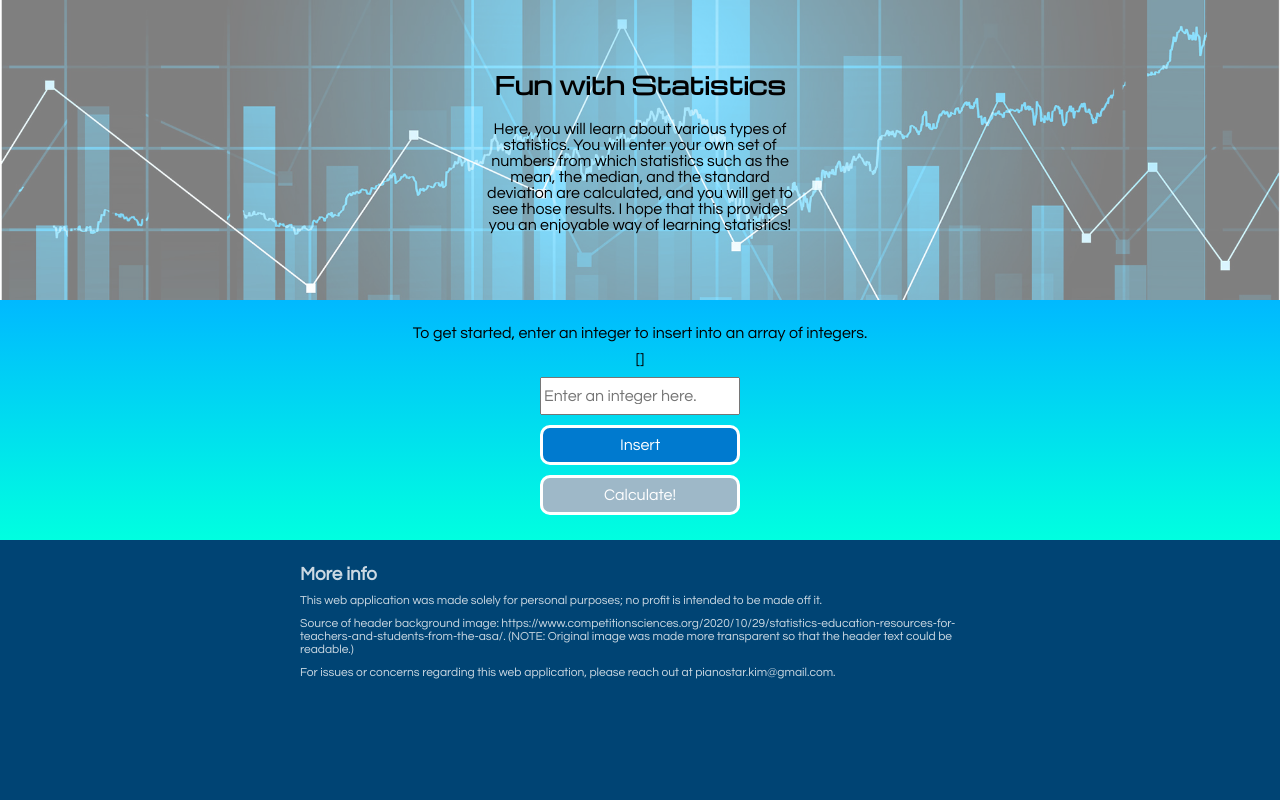
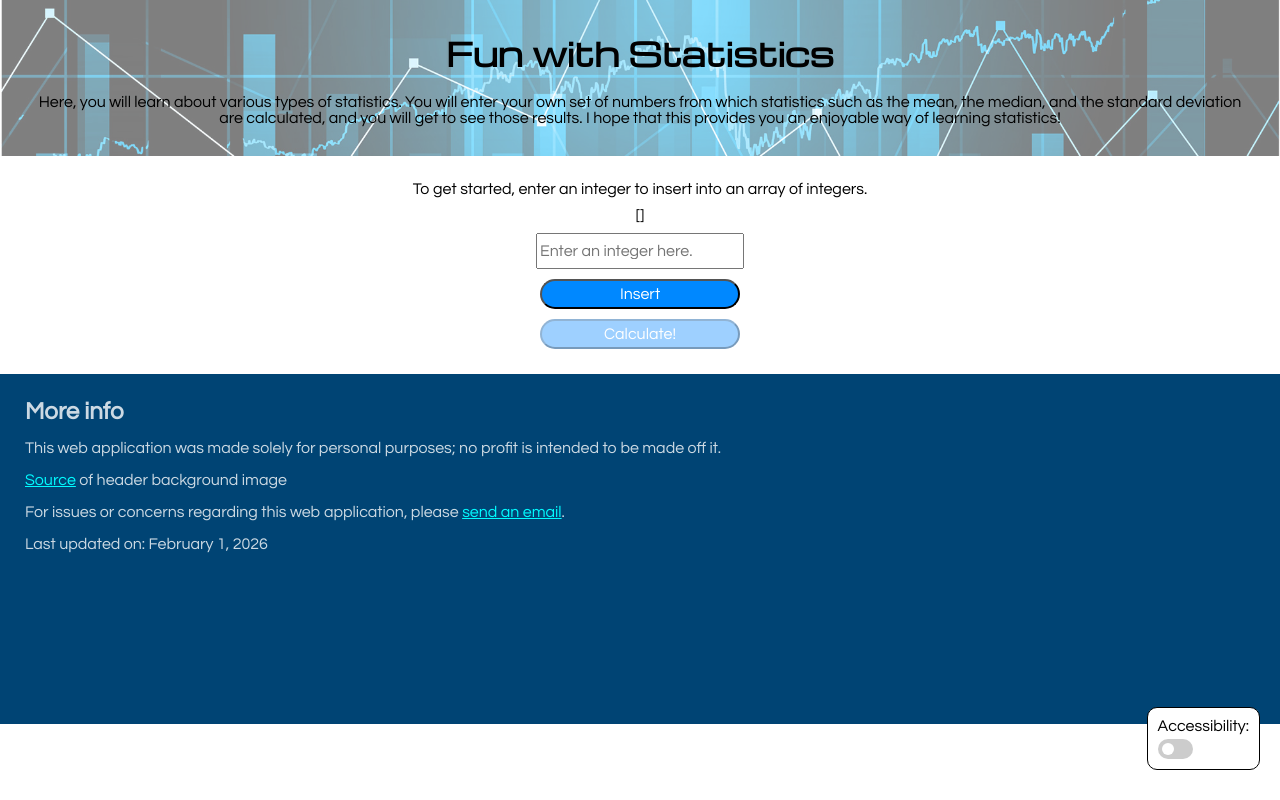
Before and after one commit to pianostar-kim/Fun-with-Statistics-React-Version, a React (Vite) app: page / in a window 1280 px wide. Built offline with nearby package versions, Linux system fonts and the light colour scheme.

Commit message:
Making header, footer, and initial state of main more accessible.

```diff
--- /dev/null
+++ b/src/AccessibilityToggler.jsx
@@ -0,0 +1,43 @@
+import {useRef} from "react";
+
+function AccessibilityToggler() {
+    const accessibleClassKeyword = "accessible";
+    const checkboxRef = useRef(null);
+
+
+    function toggleAccessibility() {
+        const headerElement = document.querySelector("header");
+        const mainElementButtons = document.querySelectorAll("main button");
+        const mainInputElements = document.querySelectorAll("main input");
+        if (checkboxRef.current.checked) {
+            headerElement.classList.add(accessibleClassKeyword);
+            for (let i = 0; i < mainElementButtons.length; i++) {
+                mainElementButtons[i].classList.add(accessibleClassKeyword);
+            }
+            for (let i = 0; i < mainInputElements.length; i++) {
+                mainInputElements[i].classList.add(accessibleClassKeyword);
+            }
+        }
+        else {
+            headerElement.classList.remove(accessibleClassKeyword);
+            for (let i = 0; i < mainElementButtons.length; i++) {
+                mainElementButtons[i].classList.remove(accessibleClassKeyword);
+            }
+            for (let i = 0; i < mainInputElements.length; i++) {
+                mainInputElements[i].classList.remove(accessibleClassKeyword);
+            }
+        }
+    }
+
+    return (
+        <div id="accessibility-toggler-container">
+            <p>Accessibility:</p>
+            <label className="switch">
+                <input type="checkbox" id="toggle" ref={checkboxRef} onChange={toggleAccessibility}/>
+                <span className="slider"></span>
+            </label>
+        </div>
+    );
+}
+
+export default AccessibilityToggler
--- a/src/App.jsx
+++ b/src/App.jsx
@@ -1,12 +1,14 @@
 import Header from "./Header.jsx";
 import Content from "./Content.jsx";
 import Footer from "./Footer.jsx";
+import AccessibilityToggler from "./AccessibilityToggler.jsx";
 
 function App() {
   return (<>
     <Header />
     <Content />
     <Footer />
+    <AccessibilityToggler />
   </>);
 }
 
--- a/src/Content.jsx
+++ b/src/Content.jsx
@@ -190,7 +190,7 @@ function Content() {
         return -1;
     }
 
-    return (<div id="content">
+    return (<main>
         <div id="darkener" ref={darkenerRef}></div>
         <div id="explanation-modal" ref={explanationModalRef}>
             <p id="explanation" ref={explanationTextRef}>Explanation here.</p>
@@ -237,7 +237,7 @@ function Content() {
         </table>
         <button style={{display: (showingResults ? "block" : "none")}} onClick={openAddIntModal}>Add Integer</button>
         <button style={{display: (showingResults ? "block" : "none")}} disabled={array.length === 1} onClick={openDeleteIntModal}>Delete Integer</button>
-    </div>
+    </main>
     );
 }
 
--- a/src/Footer.jsx
+++ b/src/Footer.jsx
@@ -1,13 +1,17 @@
 function Footer() {
-    return (<div id="footer">
-        <h3>More info</h3>
-        <p>This web application was made solely for personal purposes; no profit is intended to be made off it.</p>
-        <p>
-            Source of header background image: https://www.competitionsciences.org/2020/10/29/statistics-education-resources-for-teachers-and-students-from-the-asa/.
-            (NOTE: Original image was made more transparent so that the header text could be readable.)
-        </p>
-        <p>For issues or concerns regarding this web application, please reach out at pianostar.kim@gmail.com.</p>
-    </div>);
+    return (
+        <footer>
+            <h2>More info</h2>
+            <br />
+            <p>This web application was made solely for personal purposes; no profit is intended to be made off it.</p>
+            <br />
+            <p><a href="https://www.competitionsciences.org/2020/10/29/statistics-education-resources-for-teachers-and-students-from-the-asa/">Source</a> of header background image</p>
+            <br />
+            <p>For issues or concerns regarding this web application, please <a href="mailto:pianostar.kim@gmail.com">send an email</a>.</p>
+            <br />
+            <p>Last updated on: February 1, 2026</p>
+        </footer>
+    );
 }
 
 export default Footer
--- a/src/Header.jsx
+++ b/src/Header.jsx
@@ -1,12 +1,15 @@
 function Header() {
-    return (<div id="header">
-        <h2>Fun with Statistics</h2>
-        <p>
-            Here, you will learn about various types of statistics. You will enter your own set of numbers from which statistics
-            such as the mean, the median, and the standard deviation are calculated, and you will get to see those results.
-            I hope that this provides you an enjoyable way of learning statistics!
-        </p>
-    </div>);
+    return (
+        <header>
+            <h1>Fun with Statistics</h1>
+            <br />
+            <p>
+                Here, you will learn about various types of statistics. You will enter your own set of numbers from which statistics
+                such as the mean, the median, and the standard deviation are calculated, and you will get to see those results.
+                I hope that this provides you an enjoyable way of learning statistics!
+            </p>
+        </header>
+    );
 }
 
 export default Header
--- a/src/index.css
+++ b/src/index.css
@@ -1,4 +1,4 @@
-html {
+/* html {
   box-sizing: border-box;
 }
 
@@ -10,99 +10,118 @@ body {
   margin: 0;
   font-size: 16px;
   background-color: #004474;
+} */
+
+* {
+  margin: 0;
 }
 
 /* Header styles */
 
-#header {
-  background-image: url(assets/header_background_image.png);
+header {
+  background: url(assets/header_background_image.png);
   background-size: cover;
   background-position: center;
-  height: 300px;
+  text-align: center;
+  padding: 30px;
+  /* height: 300px;
   display: flex;
   flex-direction: column;
   align-items: center;
-  justify-content: center;
+  justify-content: center; */
 }
 
-#header h2 {
-  margin-top: 0;
-  margin-bottom: 20px;
+header h1 {
   font-family: 'Michroma', sans-serif;
 }
 
-#header p {
-  text-align: center;
-  width: 60%;
-  margin: 0;
+header p {
   font-family: 'Questrial', sans-serif;
 }
 
-/* Styles for content and other related elements */
+header.accessible {
+  background: #80d0ef;
+}
 
-#content {
-  padding: 25px;
-  background: linear-gradient(#00b9ff, #00ffe0);
+/* Styles for main */
+main {
   display: flex;
   flex-direction: column;
   align-items: center;
-  justify-content: center;
+  padding: 25px;
   font-family: 'Questrial', sans-serif;
 }
 
-#instructions {
-  margin-top: 0px;
-  margin-bottom: 10px;
+main input {
+  width: 200px;
+  height: 30px;
+  font-size: 16px;
+  font-family: 'Questrial', sans-serif;
+}
+
+main input.accessible {
+  border: 2px solid black;
+}
+
+main input.accessible::placeholder {
+  color: black;
+}
+
+/* Vendor-prefixed versions to ensure that input placeholder text
+changes color consistently across all browsers */
+
+/* Chrome, Opera, and Safari */
+main input.accessible::-webkit-input-placeholder {
+  color: black;
+}
+
+/*  Firefox 18 and older */
+main input.accessible:-moz-placeholder {
+  color: black;
+}
+
+/*  Firefox 19+ */
+main input.accessible::-moz-placeholder {
+  color: black;
+}
+
+/* Internet Explorer 10-11 */
+main input.accessible:-ms-input-placeholder {
+  color: black;
 }
 
 #array {
-  margin: 0;
-  background-color: transparent;
+  margin: 10px 0;
   max-width: 200px;
   overflow-x: auto;
 }
 
-input, button {
+main button {
   width: 200px;
-  margin-top: 10px;
-  line-height: 2;
+  height: 30px;
+  border-radius: 30px;
   font-family: 'Questrial', sans-serif;
-  font-size: 1rem;
-}
-
-button {
-  background-color: #007acf;
-  border-radius: 10px;
+  font-size: 16px;
   color: white;
-  border: solid white;
-}
-
-button:disabled {
-  background-color: #9eb8c8;
-  pointer-events: none;
-}
-
-button:hover {
-  background-color: #004474;
+  background-color: #0088ff;
   cursor: pointer;
 }
 
-table {
-  width: 100%;
+main button:disabled {
+  background-color: #9ed0ff;
+  cursor: default;
 }
 
-td {
-  padding: 20px;
+main button.accessible {
+  background-color: black;
 }
 
-.term:hover {
-  cursor: pointer;
-  color: white;
-  background-color: #004474;
+main button.accessible:disabled {
+  background-color: #505050;
 }
 
-.value {
-  text-align: right;
+#insert-button {
+  margin: 10px 0;
 }
 
 /* Styles for modals and other related elements */
@@ -151,19 +170,93 @@ td {
 
 /* Footer styles */
 
-#footer {
+footer {
   padding: 25px;
   font-family: 'Questrial', sans-serif;
+  background-color: #004474;
+  color: rgba(255, 255, 255, 0.8);
+  height: 300px;
 }
 
-#footer h3, #footer p {
+footer a {
+  color: #00fbff;
+}
+
+/* #footer h3, #footer p {
   margin: 0;
-  color: rgba(255, 255, 255, 0.8);
 }
 
 #footer p {
   font-size: 0.75rem;
   margin-top: 10px;
+} */
+
+/* Styles for accessibiliy toggler */
+
+#accessibility-toggler-container {
+  position: fixed;
+  padding: 10px;
+  bottom: 30px;
+  right: 20px;
+  border: solid black 1px;
+  background-color: white;
+  font-family: 'Questrial', sans-serif;
+  border-radius: 10px;
+}
+
+#accessibility-toggler-container p {
+  margin-bottom: 5px;
+}
+
+/* The switch itself */
+.switch {
+  position: relative;
+  display: inline-block;
+  width: 35px;
+  height: 20px;
+}
+
+/* Hide default HTML checkbox */
+.switch input {
+  opacity: 0;
+  width: 0;
+  height: 0;
+}
+
+/* The track */
+.slider {
+  position: absolute;
+  cursor: pointer;
+  top: 0;
+  left: 0;
+  right: 0;
+  bottom: 0;
+  background-color: #ccc;
+  transition: .4s;
+  border-radius: 34px;
+}
+
+/* The knob (the white circle) */
+.slider:before {
+  position: absolute;
+  content: "";
+  height: 12px;
+  width: 12px;
+  left: 4px;
+  bottom: 4px;
+  background-color: white;
+  transition: .4s;
+  border-radius: 50%;
+}
+
+/* Logic: When checked, change background to green */
+input:checked + .slider {
+  background-color: #4CAF50;
+}
+
+/* Logic: When checked, move the knob to the right */
+input:checked + .slider:before {
+  transform: translateX(15px);
 }
 
 @media (min-width: 650px) {
```
Also changed, not shown: 1 other file (tests, documents, lock files or other folders).
